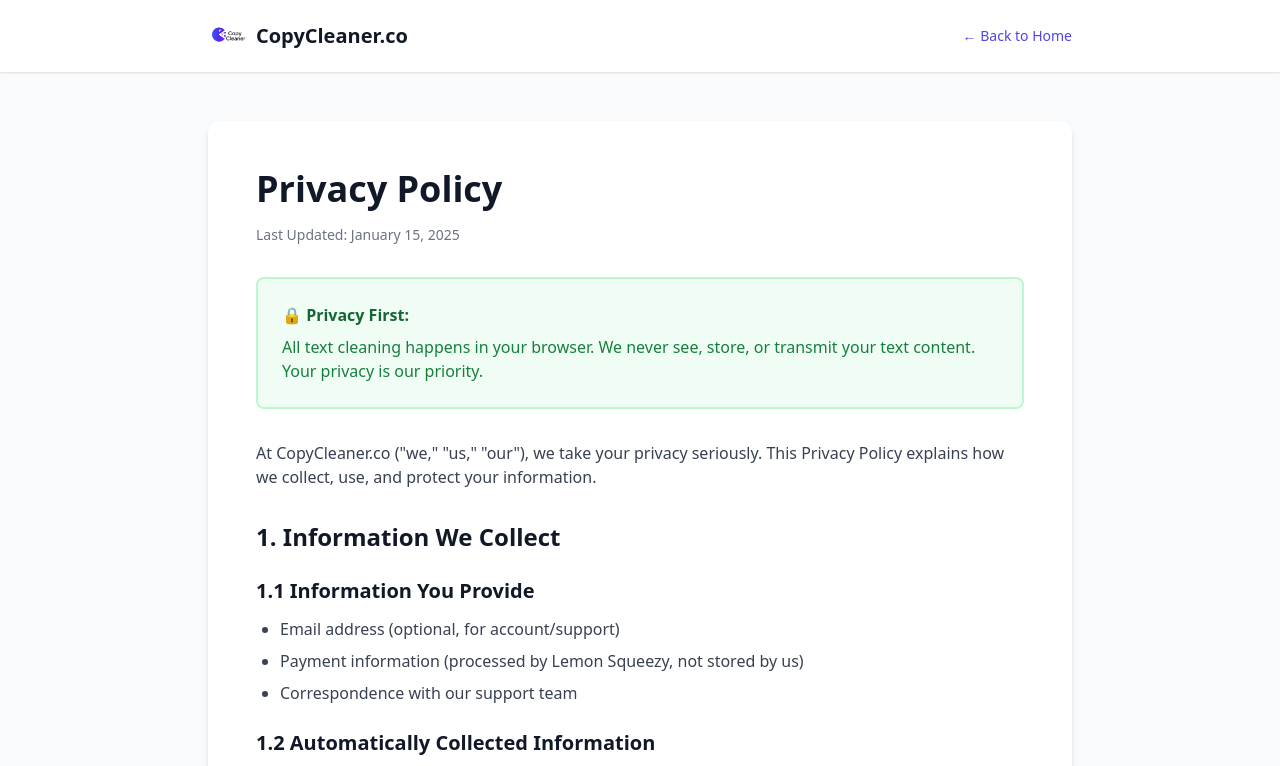
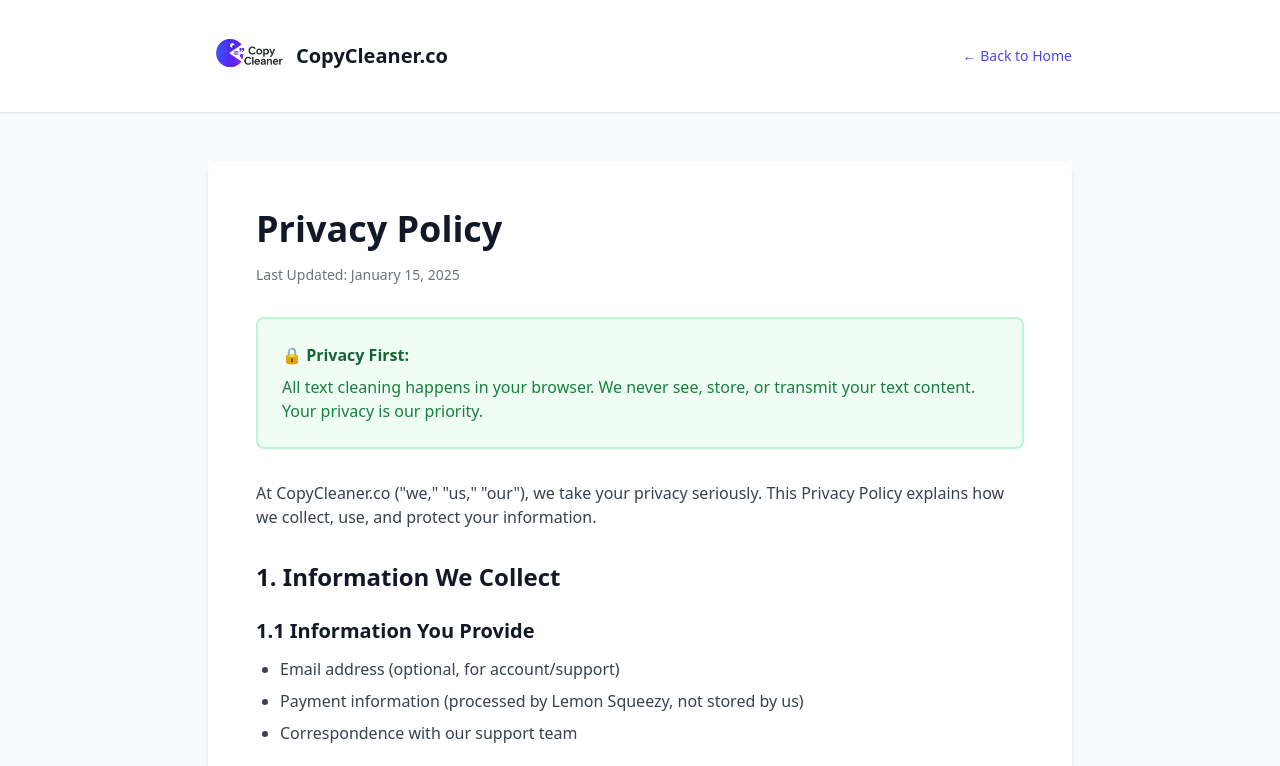
Before and after one commit to Wishgranted101/copycleaner-website, a plain HTML site: page privacy.html in a window 1280 px wide. Shown: the top 766 px of the page. Drawn offline with nearby package versions, Linux system fonts and the light colour scheme.

Commit message:
privacy.html
Privacy Policy

```diff
--- a/privacy.html
+++ b/privacy.html
@@ -13,7 +13,7 @@
     <header class="border-b bg-white shadow-sm">
         <div class="max-w-4xl mx-auto px-4 py-4 flex items-center justify-between">
             <a href="/index.html" class="flex items-center gap-2">
-                <img src="/copycleaner-logo.png" alt="CopyCleaner Logo" class="h-10 w-auto">
+                <img src="/copycleaner-logo.png" alt="CopyCleaner Logo" class="h-20 w-auto">
                 <h1 class="text-xl font-bold text-gray-900">CopyCleaner.co</h1>
             </a>
             <a href="/index.html" class="text-indigo-600 hover:text-indigo-700 font-medium text-sm">← Back to Home</a>
```
